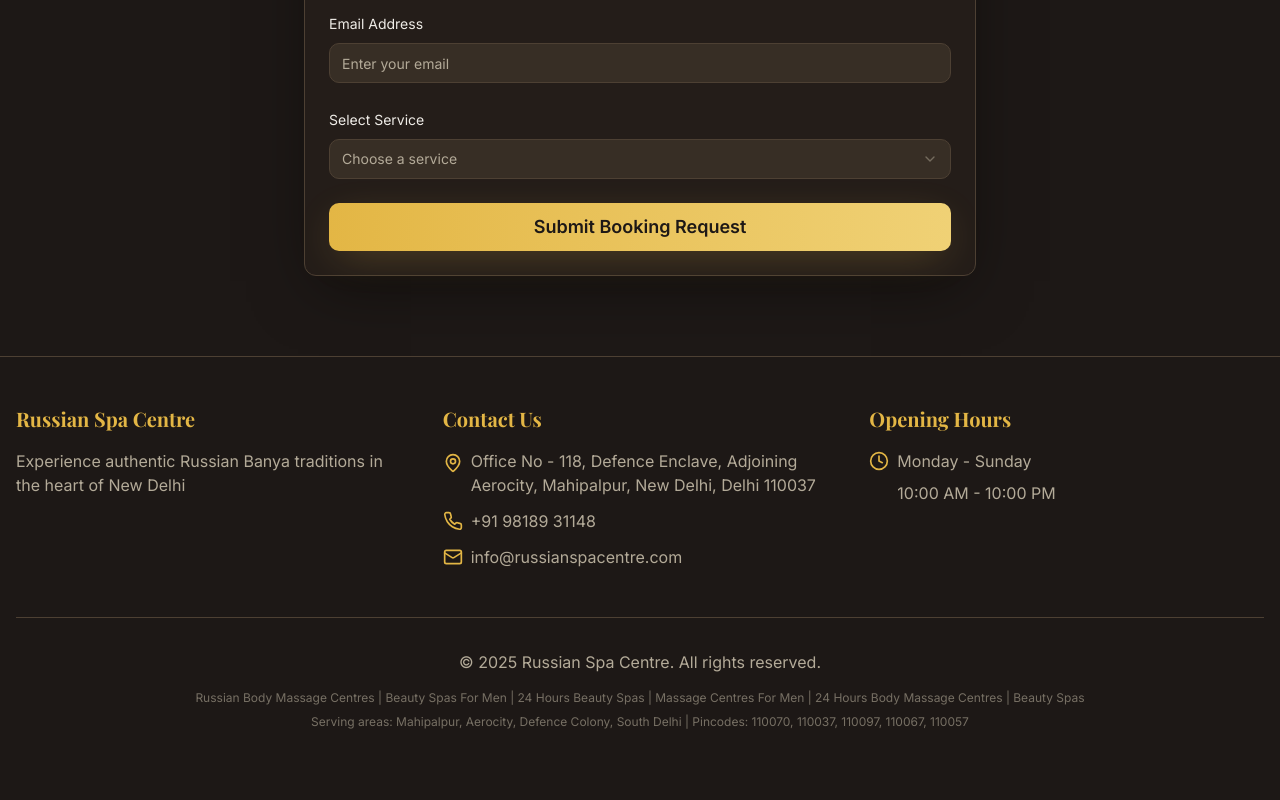
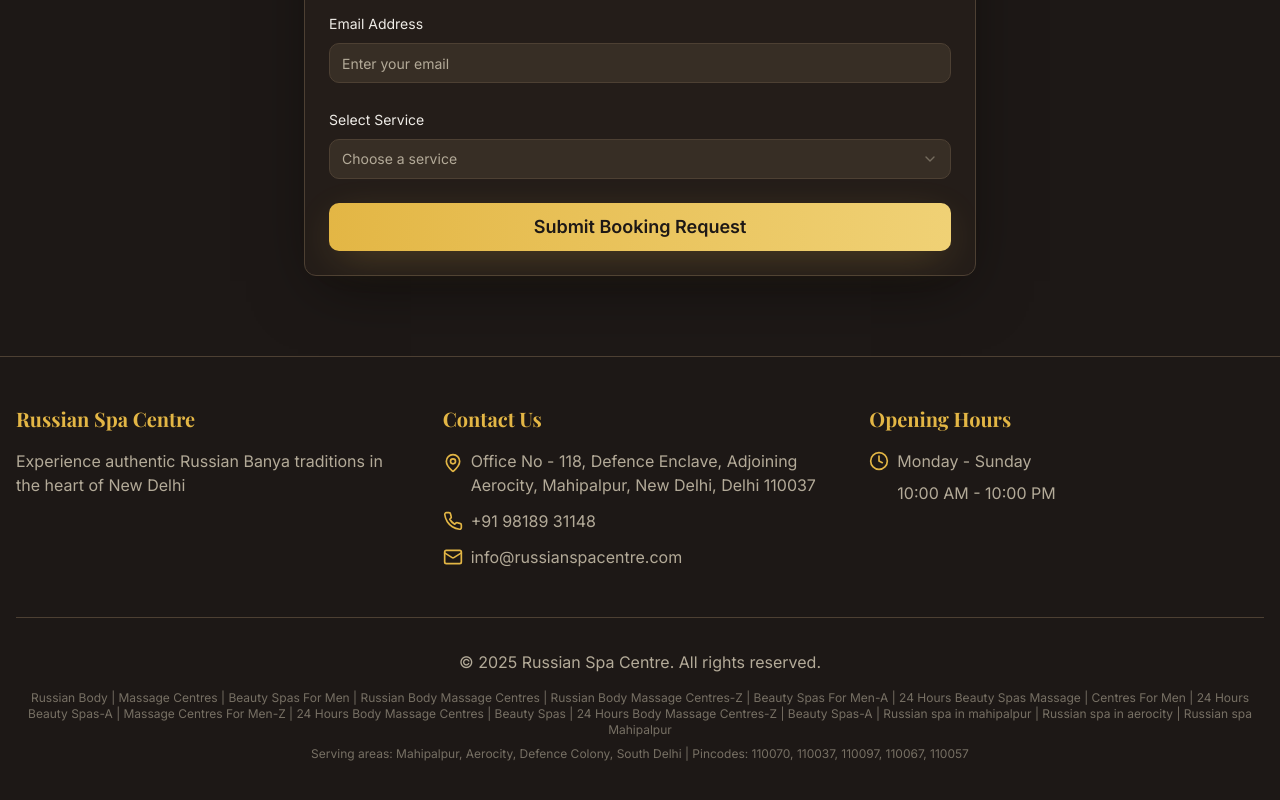
Before and after one commit to Daku70/russian-zen-mahipalpur, a React (Vite) app: page / in a window 1280 px wide. Shown: the part 3460-4260 px from the top of the page. Before the commit the page ends 4238 px from the top, so only its background shows below. Built offline with nearby package versions, Linux system fonts and the light colour scheme; the HTML template or start-up script is replaced by a standard one.

Commit message:
Add SEO keywords

```diff
--- a/index.html
+++ b/index.html
@@ -5,7 +5,7 @@
     <meta name="viewport" content="width=device-width, initial-scale=1.0" />
     <title>Russian Spa Centre | Authentic Russian Banya in Mahipalpur, New Delhi</title>
     <meta name="description" content="Experience authentic Russian Banya and luxury spa treatments in Mahipalpur, New Delhi. Traditional steam baths, therapeutic massages, and wellness services." />
-    <meta name="keywords" content="Russian Body Massage Centres, Beauty Spas For Men, Russian Spa Centre, 24 Hours Beauty Spas, Massage Centres For Men, 24 Hours Body Massage Centres, Beauty Spas, Mahipalpur, Delhi, 110070, 110037, 110097, 110067, 110057" />
+    <meta name="keywords" content="Russian Body, Massage Centres, Beauty Spas For Men, Russian Body Massage Centres, Russian Body Massage Centres-Z, Beauty Spas For Men-A, 24 Hours Beauty Spas Massage, Centres For Men, 24 Hours Beauty Spas-A, Massage Centres For Men-Z, 24 Hours Body Massage Centres, Beauty Spas, 24 Hours Body Massage Centres-Z, Beauty Spas-A, Russian spa in mahipalpur, Russian spa in aerocity, Russian spa Mahipalpur, Russian Spa Centre, Mahipalpur, Aerocity, Delhi, 110070, 110037, 110097, 110067, 110057" />
     <meta name="author" content="Russian Spa Centre" />
     <link rel="preconnect" href="https://fonts.googleapis.com">
     <link rel="preconnect" href="https://fonts.gstatic.com" crossorigin>
--- a/src/components/Footer.tsx
+++ b/src/components/Footer.tsx
@@ -61,8 +61,11 @@ const Footer = () => {
           {/* SEO Keywords Section */}
           <div className="text-xs text-muted-foreground/60 text-center space-y-2">
             <p>
-              Russian Body Massage Centres | Beauty Spas For Men | 24 Hours Beauty Spas |
-              Massage Centres For Men | 24 Hours Body Massage Centres | Beauty Spas
+              Russian Body | Massage Centres | Beauty Spas For Men | Russian Body Massage Centres |
+              Russian Body Massage Centres-Z | Beauty Spas For Men-A | 24 Hours Beauty Spas Massage |
+              Centres For Men | 24 Hours Beauty Spas-A | Massage Centres For Men-Z |
+              24 Hours Body Massage Centres | Beauty Spas | 24 Hours Body Massage Centres-Z |
+              Beauty Spas-A | Russian spa in mahipalpur | Russian spa in aerocity | Russian spa Mahipalpur
             </p>
             <p>
               Serving areas: Mahipalpur, Aerocity, Defence Colony, South Delhi |
```
